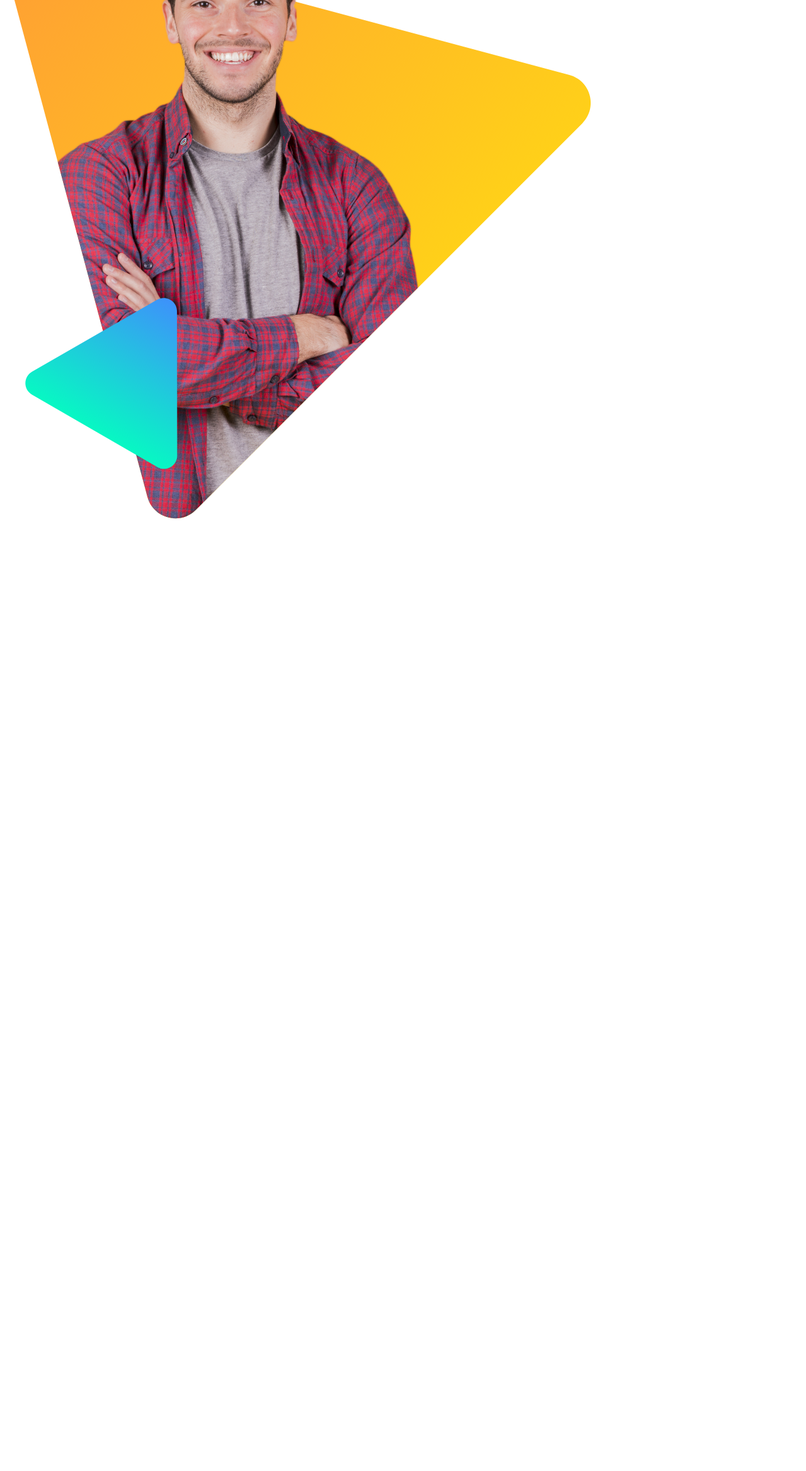
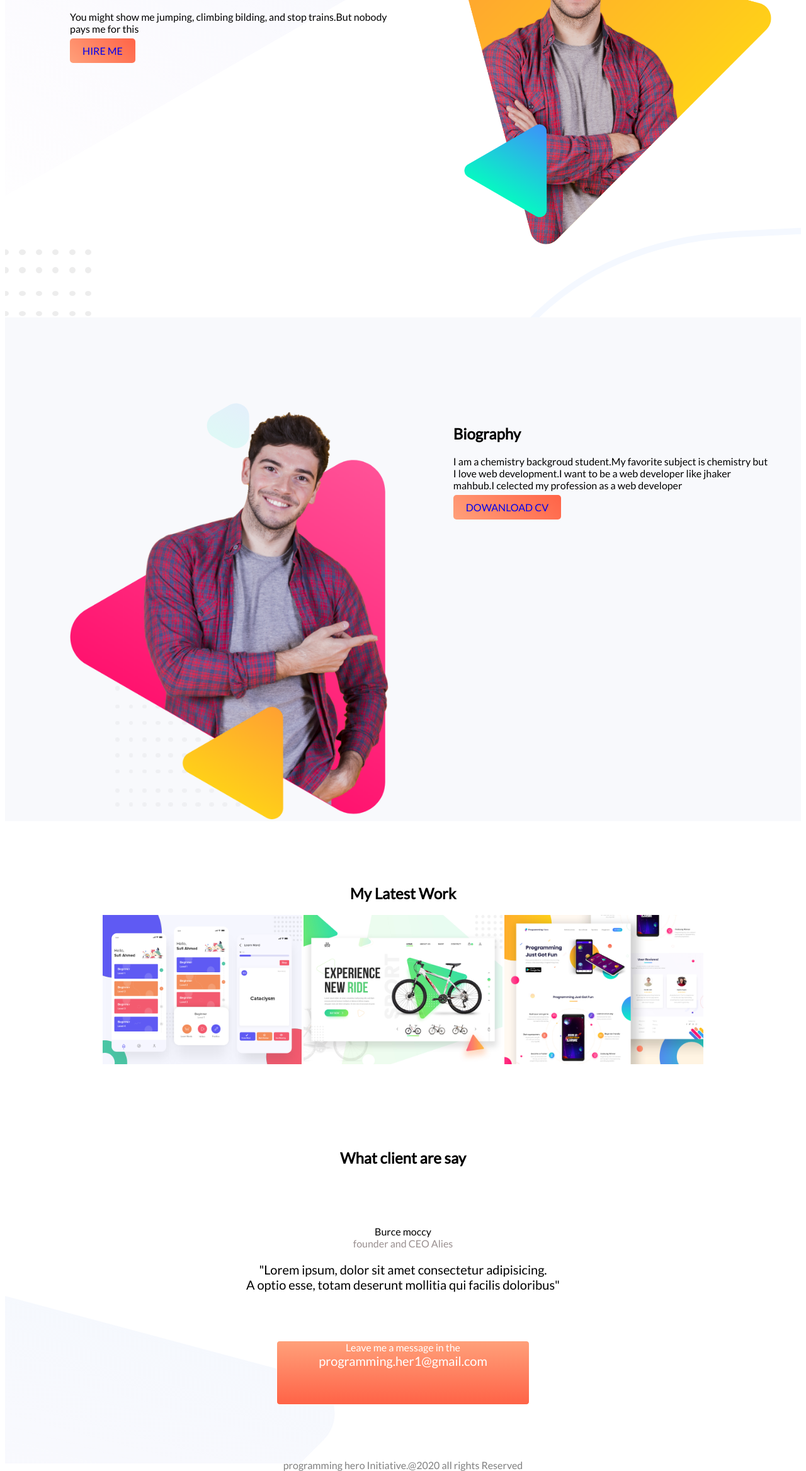
Before and after one commit to Raihanuddin-anik/personal-website, a plain HTML site: page index.html in a window 1280 px wide. Shown: the part 304-2640 px from the top of the page at 63% size. Before the commit the page ends 1139 px from the top, so only its background shows below. Drawn offline with Linux system fonts and the light colour scheme.

Commit message:
my personal website

```diff
--- a/index.html
+++ b/index.html
@@ -8,18 +8,73 @@
     <link rel="stylesheet" href="style.css">
 </head>
 <body>
-    <section>
-        <div>
-            <h3>Hello I'm</h3>
-            <h1>Raihan Uddin</h1>
+    <section class="header">
+        <div class="half-section">
+            <h1>Hello I'm</h1>
+            <h1 class="pink">Raihan Uddin</h1>
             <p>You might show me jumping, climbing bilding, and stop trains.But nobody pays me for this</p>
+            <a class="button"  href="https://www.facebook.com/profile.php?id=100006667098685">HIRE ME</a>
 
         </div>
-             <img src="personal-website/peter.png" alt="">
-        <div>
+
+        <div class="half-section">
+            <img src="personal-website/peter.png" alt="">
 
         </div>
+
     </section>
+    <section class="inner">
+        <div class="half-section">
+            <img src="personal-website/peter_dream.png" alt="">
+
+        </div>
+
+         <div class="half-section">
+             <h1>Biography</h1>
+             <p>I am a chemistry backgroud student.My favorite subject is chemistry but I love web development.I want to be a web developer like jhaker mahbub.I celected my profession as a web developer </p>
+          <a class="button" href="https://www.facebook.com/profile.php?id=100006667098685"> DOWANLOAD CV</a>
+         </div>
+
+     </section>
+
+     <section class="latest-work">
+
+
+        <div class="images">
+            <h1>My Latest Work</h1>
+            <img src="personal-website/latest-work/work-1.png" alt="">
+
+            <img src="personal-website/latest-work/work-2.jpg" alt="">
+
+            <img src="personal-website/latest-work/work-3.jpg" alt="">
+        </div>
+     </section>
+
+     <section class="footer">
+        <h1 id="first-id">What client are say</h1>
+        <br>
+        <br>
+        <br>
+
+            <p>Burce moccy <span class="unknown">founder and CEO Alies</span> </p>
+
+
+
+            <p id="font">"Lorem ipsum, dolor sit amet consectetur adipisicing. <span class="lorem"> A optio esse, totam deserunt mollitia qui facilis doloribus"</span></p>
+
+
+
+          <br>
+          <br>
+          <br>
+            <div class="too-hard">
+
+                <a  href="https://bangla.programming-hero.com/">Leave me a message in the <span class="hard">programming.her1@gmail.com</span>  </a>
+            </div>
+
+
+           <p class="last-p">programming hero Initiative.@2020 all rights Reserved</p>
+     </section>
 
 
 
--- a/style.css
+++ b/style.css
@@ -1,3 +1,91 @@
 body{
     font-family: 'Lato', sans-serif;
 }
+.half-section{
+
+    width: 40%;
+    float: left;
+    margin-left: 8%;
+    padding-left: 2px;
+    margin-top: 150px;
+}
+.half-section img{
+    width:100%;
+}
+.pink{
+    color:tomato;
+    font-size: 40px;
+}
+.header{
+    background-image: url("personal-website/header-bg.png");
+    height:800px;
+
+}
+.button{
+    text-decoration: none;
+    padding:10px 20px;
+    background-image: linear-gradient(45deg,lightsalmon,tomato);
+    border-radius: 5px;
+}
+.inner{
+
+    background-image:url("personal-website/biography-bg.png");
+    height: 800px;
+
+}
+.latest-work{
+    background-image: url(personal-website/latest-work-bg.png);
+    height: 400px;
+    margin-top: 100px;
+    text-align: center;
+
+}
+.images img{
+    width: 25%;
+}
+.footer{
+    background-image:url("personal-website/footer-bg.png");
+    height: 500px;
+    text-align: center;
+}
+
+.unknown{
+    color:rgb(153, 143, 143);
+    display: block;
+}
+.lorem{
+    display: block;
+
+}
+#font{
+    font-size: 20px;
+}
+.hard{
+    font-size: 20px;
+    display: block;
+
+
+}
+.too-hard{
+
+    display: inline-block;
+    border: 1px solid white;
+    height: 100px;
+    width: 400px;
+    border-radius: 5px;
+    background-image: linear-gradient(lightsalmon, tomato);
+}
+.too-hard a{
+    margin-top: 3px;
+    text-decoration: none;
+    color: white;
+
+
+
+
+}
+.last-p{
+
+    color: gray;
+    padding-top: 70px;
+}
```
